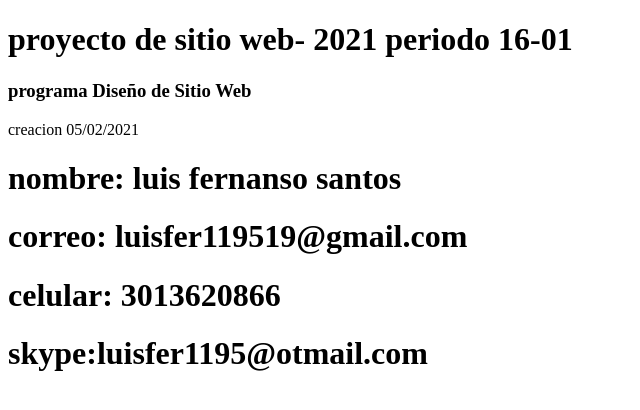
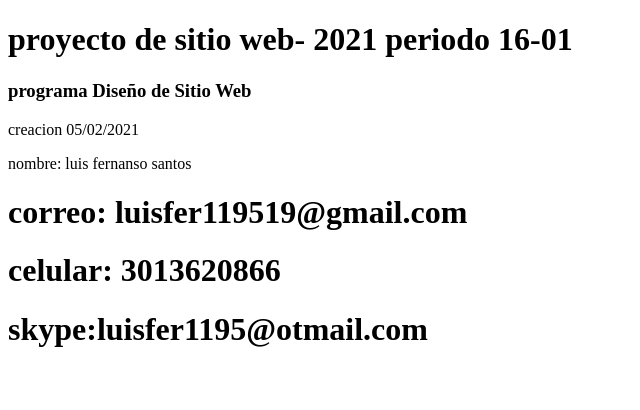
Before and after one commit to luis119519/DSW-LUISSANTOS-, a plain HTML site: page index.html in a window 1280 px wide. Shown: the whole page, without its empty margins (0-640 px from the left). Drawn offline with Linux system fonts and the light colour scheme.

Commit message:
Update index.html

```diff
--- a/index.html
+++ b/index.html
@@ -8,7 +8,7 @@
 <body>
     <h1>proyecto de sitio web- 2021 periodo 16-01</h1>
     <h3>programa Diseño de Sitio Web</h3> creacion 05/02/2021
-   <h1>nombre: luis fernanso santos </h1>
+   <p>nombre: luis fernanso santos </p>
    <h1>correo: luisfer119519@gmail.com</h1>
    <h1>celular: 3013620866</h1>
    <h1>skype:luisfer1195@otmail.com </h1>
```
